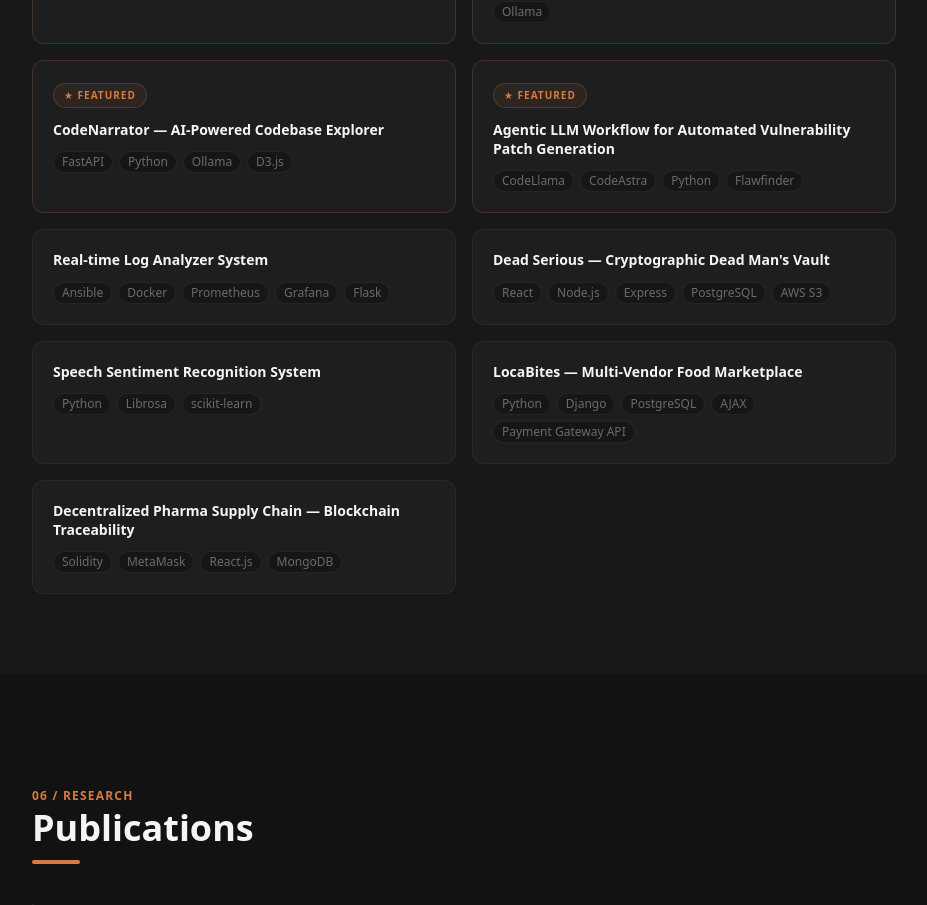
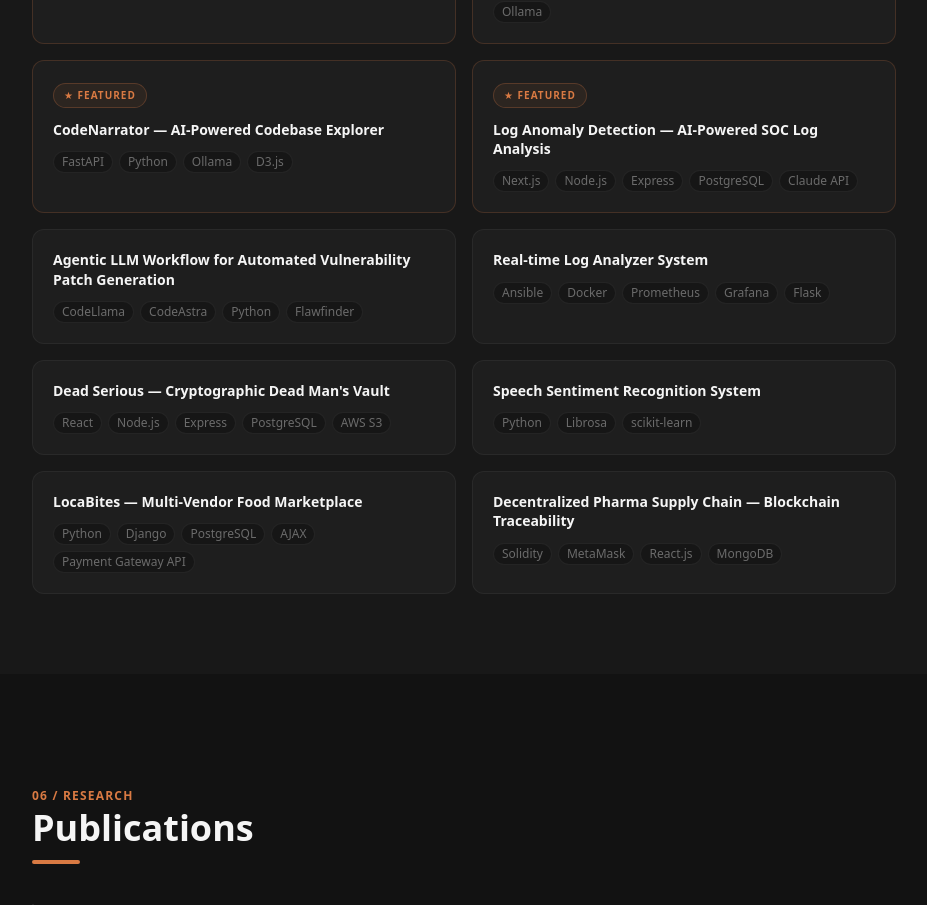
Before and after one commit to sharwariakre/sharwari-portfolio, a React (Vite) app: page / in a window 1280 px wide. Shown: the part 4580-5485 px from the top of the page, without its empty margins (304-1231 px from the left). Built offline with nearby package versions, Linux system fonts and the light colour scheme.

Commit message:
add project

```diff
--- a/src/components/Projects.jsx
+++ b/src/components/Projects.jsx
@@ -18,7 +18,7 @@
         <>Designed a real-time mood scoring system extracting acoustic features via Librosa with a rolling per-user baseline and dual-channel SMS escalation triggered by LLM-detected distress or post-call mood regression.</>,
       ],
     },
-        {
+    {
       title: "Meeting Negotiator — Multi-Agent Scheduling System",
       tech: ["LangGraph", "FastAPI", "React", "Google Calendar API", "Ollama"],
       featured: true,
@@ -33,7 +33,7 @@
       title: "CodeNarrator — AI-Powered Codebase Explorer",
       tech: ["FastAPI", "Python", "Ollama", "D3.js"],
       featured: true,
-      github: "https://github.com/sharwariakre",
+      github: "https://github.com/sharwariakre/CodeNarrator",
       description: [
         <>Developed an <strong style={{ color: "#F5F5F5" }}>autonomous codebase agent</strong> that maps dependencies and self-directs exploration across 15 repos, cutting onboarding time from ~2 hours to under 5 minutes.</>,
         <>Integrated a local <strong style={{ color: "#F5F5F5" }}>Qwen2.5-Coder 7B model via Ollama</strong> to generate architectural summaries with no external API or cloud cost.</>,
@@ -41,9 +41,20 @@
       ],
     },
     {
+      title: "Log Anomaly Detection — AI-Powered SOC Log Analysis",
+      tech: ["Next.js", "Node.js", "Express", "PostgreSQL", "Claude API"],
+      featured: true,
+      github: "https://github.com/sharwariakre/Threat_Watch",
+      description: [
+        <>Built a <strong style={{ color: "#F5F5F5" }}>two-layer AI pipeline</strong>: deterministic regex parser pre-flags brute force (sliding window), SQLi, and path traversal patterns; Claude API reasons over structured JSON to generate <strong style={{ color: "#F5F5F5" }}>SOC narratives</strong>, anomaly confidence scores, and attack classification badges.</>,
+        <>Engineered a <strong style={{ color: "#F5F5F5" }}>per-anomaly remediation playbook</strong> via a decoupled Claude call, cached in PostgreSQL; interactive dashboard surfaces Top Attacking IPs, event timeline, and filterable log table with flagged row drill-down.</>,
+        <>Implemented <strong style={{ color: "#F5F5F5" }}>heuristic fallback</strong> when Claude API is unavailable; brute force success detection flags when a 401 streak ends in a 200 from the same IP — the most critical SOC finding in the sample log.</>,
+      ],
+    },
+    {
       title: "Agentic LLM Workflow for Automated Vulnerability Patch Generation",
       tech: ["CodeLlama", "CodeAstra", "Python", "Flawfinder"],
-      featured: true,
+      featured: false,
       github: "https://github.com/sharwariakre",
       description: [
         <>Developed an <strong style={{ color: "#F5F5F5" }}>agentic dual-model LLM pipeline</strong> to auto-generate patches for C/C++ vulnerabilities using semantic hints.</>,
```
